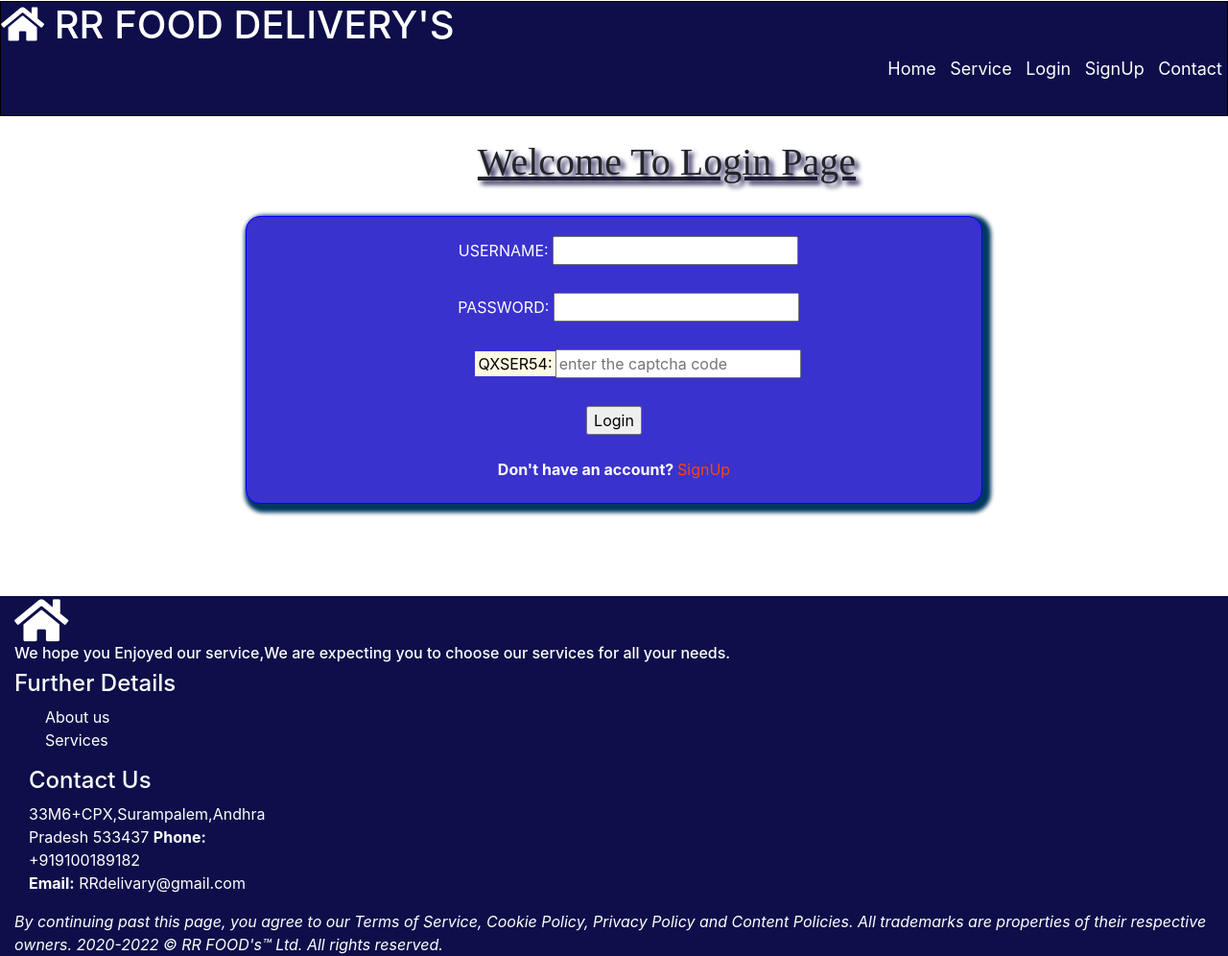
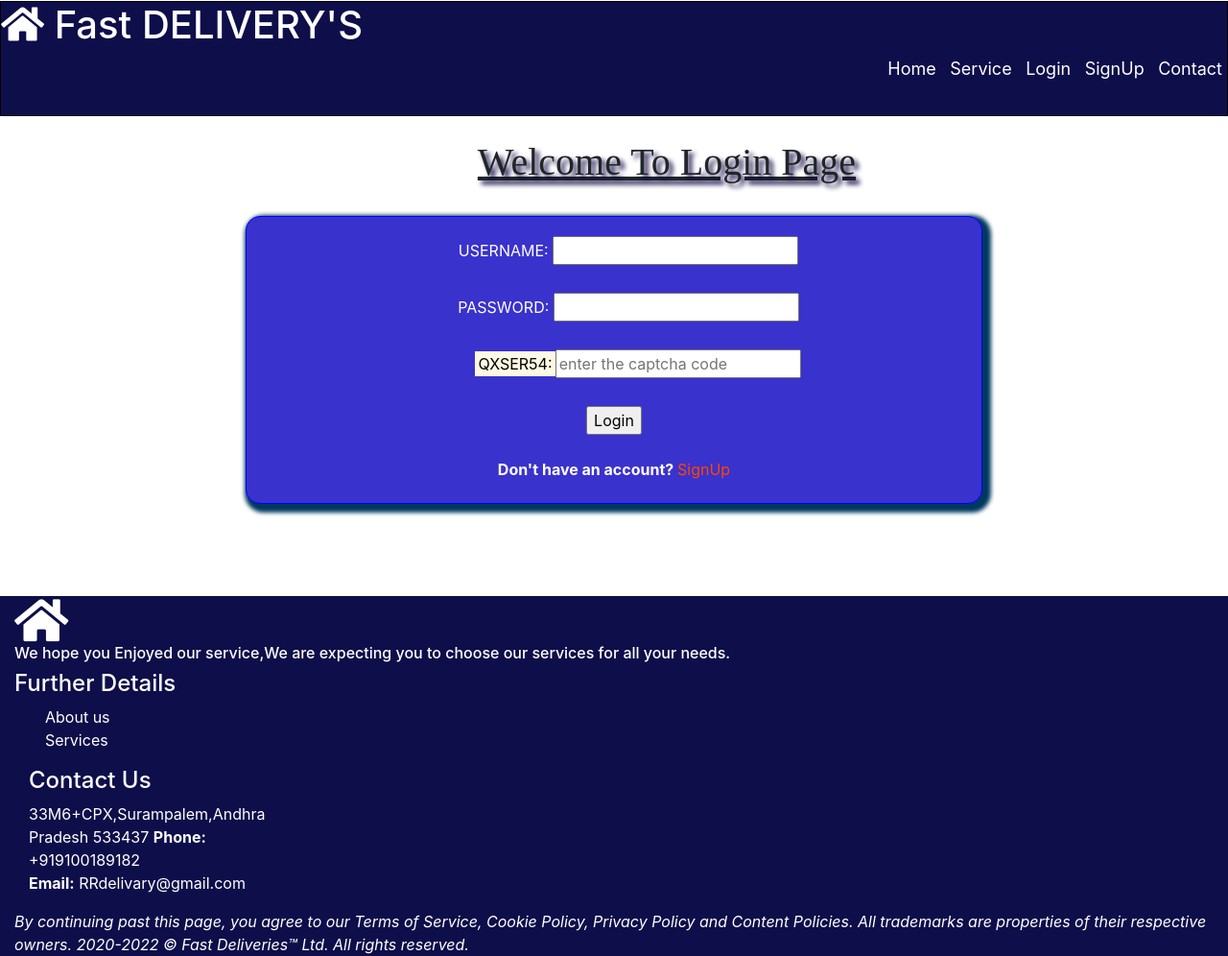
Before and after one commit to Bandi-stack/Food_delivery, a plain HTML site: page login.html in a window 1280 px wide. Shown: the whole page at 96% size. Drawn offline with nearby package versions, Linux system fonts and the light colour scheme.

Commit message:
Update login.html

```diff
--- a/login.html
+++ b/login.html
@@ -24,7 +24,7 @@
 
 
       <a href="index.html" class="onhover">
-        <h1 ><i class="class fas fa-home">      </i>        RR FOOD DELIVERY'S</h1>
+        <h1 ><i class="class fas fa-home">      </i>        Fast DELIVERY'S</h1>
     </a>
 
             <div id="nav"><nav>
@@ -91,7 +91,7 @@
 
                 </div>
               <div class="copyright">
-                <i>By continuing past this page, you agree to our Terms of Service, Cookie Policy, Privacy Policy and Content Policies. All trademarks are properties of their respective owners. 2020-2022 &#169; RR FOOD's™ Ltd. All rights reserved.</i>
+                <i>By continuing past this page, you agree to our Terms of Service, Cookie Policy, Privacy Policy and Content Policies. All trademarks are properties of their respective owners. 2020-2022 &#169; Fast Deliveries™ Ltd. All rights reserved.</i>
 
             </div>
             </div>
```
